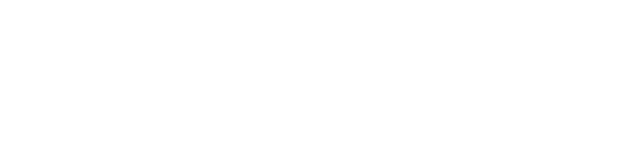
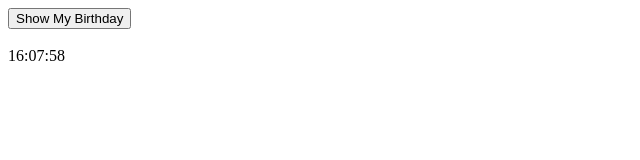
Before and after one commit to Lolisolera/Bootcamp-W5-JavaScript, a plain HTML site: page Day-4/Day-4-Tasks/index.html in a window 1280 px wide. Shown: the whole page, without its empty margins (0-640 px from the left). Drawn offline with Linux system fonts and the light colour scheme.

Commit message:
tasks completed and new folder created

```diff
--- a/Day-3/Day-3-Tutorials/script.js
+++ b/Day-3/Day-3-Tutorials/script.js
@@ -77,7 +77,7 @@ console.log(string1.replace('s', 'm'));//
 //trim() remove space before and after the string
 let value = "         value   \n      value1        ";
 console.log(value.trim());
-console.log(string1)
+console.log(string1);
 let data = "This is string";
 console.log(data.split(' '));
 
--- a/Day-4-Tasks/script.js
+++ /dev/null
@@ -1 +0,0 @@
-alert("Holaaa!");
--- a/Day-4-Tasks/index.html
+++ b/Day-4/Day-4-Tasks/index.html
@@ -9,7 +9,14 @@
 
   <title>Day 4 Tasks</title>
 
+<body>
+  <button onclick="showMyBirthday()">Show My Birthday</button>
 
-  </body>
+  <br><br>
+
+  <div id="watch"></div>
+
+
+</body>
 
 </html>
--- /dev/null
+++ b/Day-4/Day-4-Tasks/script.js
@@ -0,0 +1,148 @@
+
+
+/*
+function greeting() {
+
+    console.log("How are you?");
+    count++;
+    if (count == 0) {
+        clearInterval(interval);
+    }
+}
+
+let timeOut = setTimeout(greeting, 3000);
+clearTimeout(timeOut);
+
+
+let three = setTimeout(greeting, 3000);
+let five = setTimeout(greeting, 5000);
+clearTimeout(three);
+
+
+//SetInterval()
+//call a block of code repeatedly after some tie delay
+
+setInterval(greeting, 3000, "All");
+
+let Interval = setInterval(greeting, 3000, "All");
+
+
+*/
+
+//TASK 1:
+//create a funtion will be called 10 times.
+//after 10, time stop calling the method and display a message the 'calling of function is cancelled'.
+/*
+//SOLUTION:
+
+let myNum = 0;
+
+function myFunction() {
+    if (myNum < 10) {
+        myNum++;
+        console.log(`${myNum}`);
+
+        if (myNum === 10) {
+            console.log("Calling of function is cancelled");
+            clearInterval(timer);
+        }
+    }
+}
+
+timer = setInterval(myFunction, 1000);
+
+
+//TASK 2:
+//have another function and once the first function is called 10 times,
+//stop calling the first function and call the second function 10 time.
+/*
+let functioncall = 0; // Initialize a counter to keep track of the function calls
+
+
+function firstFunction() {
+    if (fnum < 10) {
+        fnum++;
+        console.log(`Calling First Function - ${fnum}`);
+        // Replace this with the actual code you want to execute for the first function
+
+        if (fnum === 10) {
+            console.log("Calling of the first function is cancelled");
+            clearInterval(timer);
+            fnum = 0; // Reset the counter
+            timer = setInterval(secondFunction, 1000); // Switch to the second function
+        }
+    }
+}
+
+
+function secondFunction() {
+    if (myNum < 10) {
+        myNum++;
+        console.log(`Calling Second Function - Call number ${myNum}`);
+
+        if (myNum === 10) {
+            console.log("Calling of the second function is cancelled");
+            clearInterval(timer);
+        }
+    }
+}
+
+timer = setInterval(firstFunction, 1000);
+
+
+*/
+/*
+//DATE in JS:
+let date = new Date();
+console.log(date);
+let date = new Date(year, moth, day, hour, minues, seconds, millisecontheds);
+
+//the first two we should pass
+
+let date1 = new Date(2023, 10, 19);
+
+console.log(date1);
+
+//months start from zero, so 11 is December
+
+let date2 = new Date().toLocaleString('en-US', { timeZone: 'Asia/Tokyo' });
+
+console.log(date2);
+
+//local date
+let localDate = date.toLocalDateString('en-uk', { month: 'numeric' });
+console.log(localDate);
+console.log(date.getDate());
+
+*/
+
+//TASK 3:
+//Find out your birthday
+
+function showMyBirthday() {
+    const birthdate = new Date('1971-01-21');
+    const options = { year: 'numeric', month: 'long', day: 'numeric' };
+    const formattedDate = birthdate.toLocaleDateString('en-uk', options);
+
+    alert("My Birthday is on: " + formattedDate);
+}
+
+//TASK4
+//Create live watch (the seconds, minutes, hours to be changing).
+
+function updateWatch() {
+    const clock = document.getElementById('watch');
+    const now = new Date();
+    const hours = now.getHours();
+    const minutes = now.getMinutes();
+    const seconds = now.getSeconds();
+
+    const timeString = `${hours.toString().padStart(2, '0')}:${minutes.toString().padStart(2, '0')}:${seconds.toString().padStart(2, '0')}`;
+    clock.textContent = timeString;
+}
+
+// Call the updateClock function every second (1000 milliseconds)
+setInterval(updateWatch, 1000);
+
+// Update the clock immediately upon page load
+updateWatch();
```
Also changed, not shown: Day-3/Day-3-Tasks/index.html (+1 -0 lines), Day-4/Day-4-Tutorials/index.html (added, +10 -0 lines), Day-4/Day-4-Tutorials/script.js (added, +82 -0 lines), Day-4/Day-4-Tasks/styles.css (added), 2 other files.
